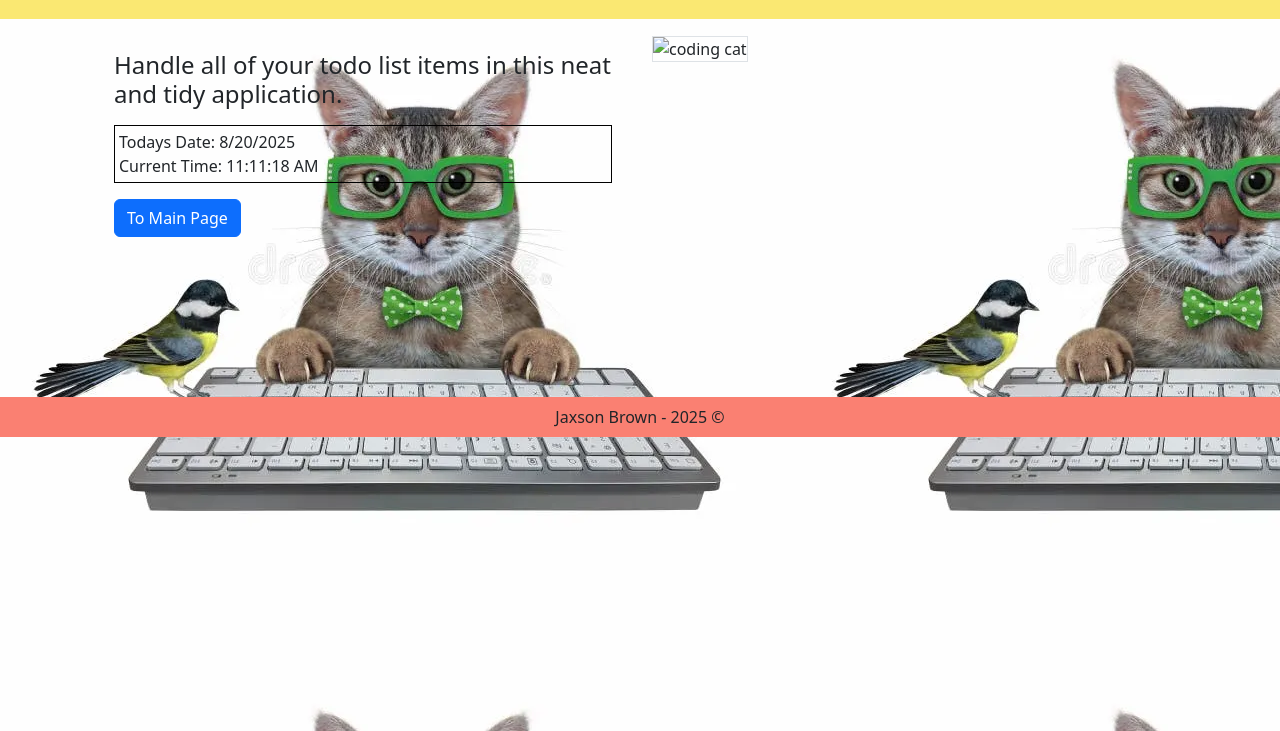
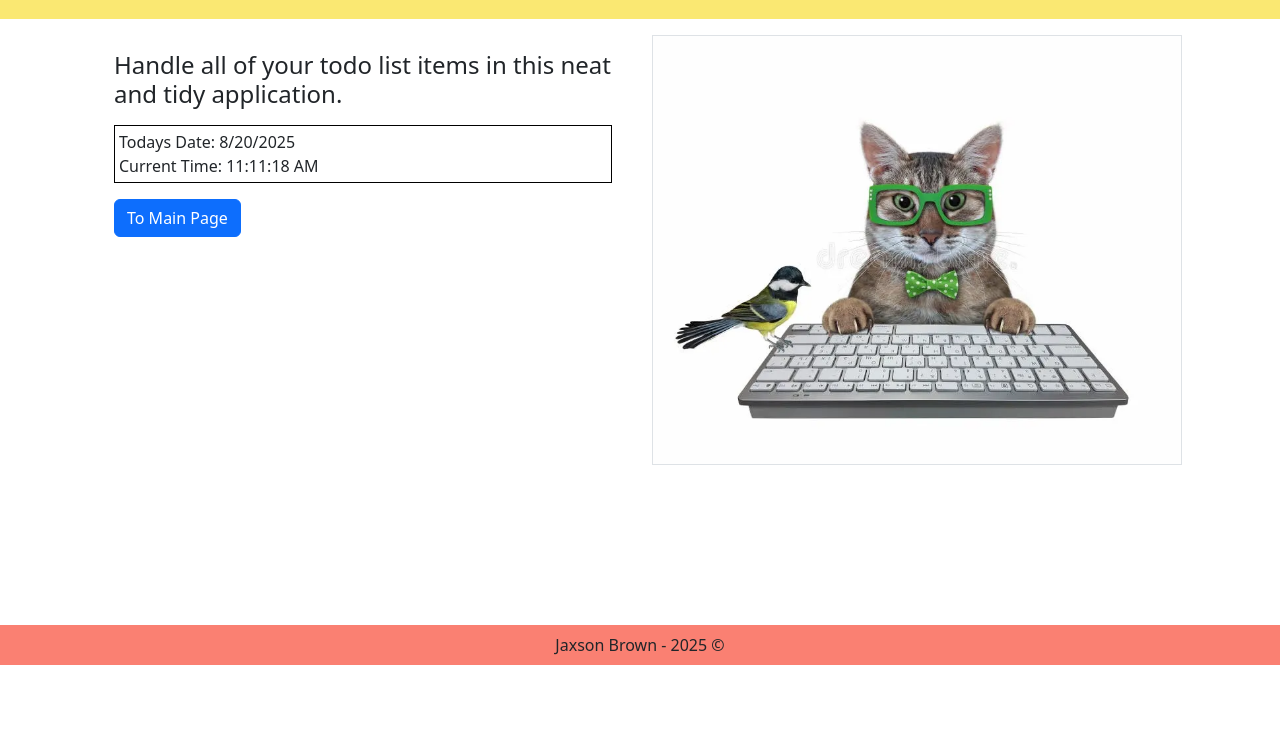
Before and after one commit to JaxsonBrownie/Todo-App, a plain HTML site: page frontend/index.html in a window 1280 px wide. Shown: the part 69-800 px from the top of the page. Drawn offline with nearby package versions, Linux system fonts and the light colour scheme.

Commit message:
restored

```diff
--- a/frontend/index.html
+++ b/frontend/index.html
@@ -8,7 +8,7 @@
 
         <link href="https://cdn.jsdelivr.net/npm/bootstrap@5.3.6/dist/css/bootstrap.min.css" rel="stylesheet">
         <link rel="stylesheet" href="https://cdn.jsdelivr.net/npm/bootstrap-icons@1.13.1/font/bootstrap-icons.css">
-        <link href="css/style.css" rel="stylesheet">
+        <link href="style.css" rel="stylesheet">
     </head>
     <body>
         <!-- header -->
--- a/frontend/css/style.css
+++ b/frontend/style.css
@@ -19,7 +19,3 @@
     border: 1px solid black;
     border-radius: 5px;
 }
-
-body {
-    background-image: url(../images/cat-test.webp);
-}
```
Also changed, not shown: frontend/images/cat.webp (renamed from frontend/images/cat-test.webp).
